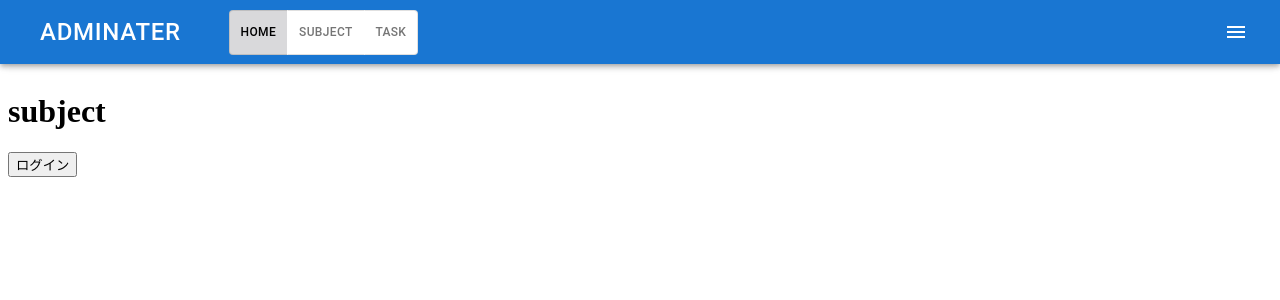
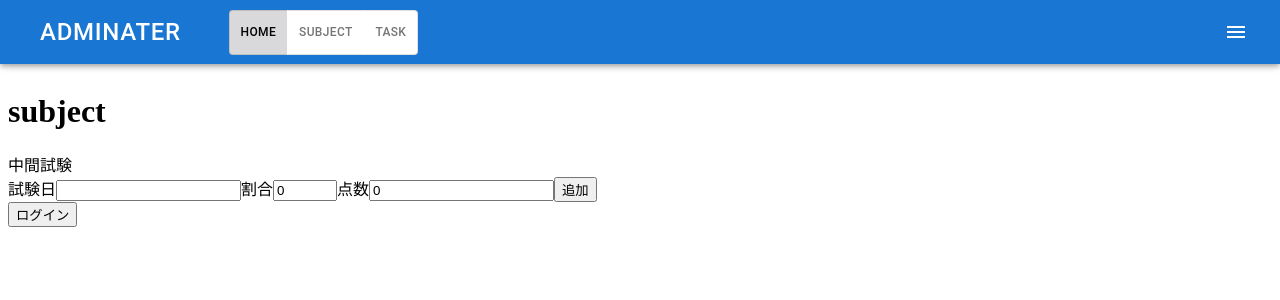
Before and after one commit to tsuki917/uni-life-admin, a React app: page /subjects in a window 1280 px wide. Shown: the top 300 px of the page. Built offline with nearby package versions, Linux system fonts and the light colour scheme; no server answers.

Commit message:
データの入力（お試し）

```diff
--- a/src/components/SubjectComponents/Subjects.jsx
+++ b/src/components/SubjectComponents/Subjects.jsx
@@ -1,4 +1,6 @@
 import React, { useState } from "react";
+import { auth, db } from "../../libs/fire";
+import { doc, setDoc } from "firebase/firestore";
 export default function Subjects() {
   /*
     type subjectData = {
@@ -8,9 +10,72 @@ export default function Subjects() {
     */
   const subjectsData = useState([]);
 
+  const [f_Xday, setF_Xday] = useState("");
+  const [f_rate, setF_rate] = useState("0");
+  const [f_score, setF_score] = useState("0");
+  const onAddEvent = async () => {
+    const event = {
+      finalExam: {
+        Xday: f_Xday,
+        rate: Number(f_rate),
+        score: Number(f_score),
+      },
+      // middleExam:
+      // reports:
+      // smallExam:
+    };
+    await setDoc(doc(db, auth.currentUser.email, "フーリエ変換"), event);
+  };
   return (
     <div>
       <h1>subject</h1>
+      <div>中間試験</div>
+
+      <label>
+        試験日
+        <input
+          //className=
+          type="text"
+          value={f_Xday}
+          name="inputTitle"
+          onChange={(e) => {
+            setF_Xday(e.target.value);
+          }}
+        />
+      </label>
+      <label>
+        割合
+        <input
+          //className=
+          type="number"
+          value={f_rate}
+          name="inputTitle"
+          min="0"
+          max="100"
+          onChange={(e) => {
+            setF_rate(e.target.value);
+          }}
+        />
+      </label>
+      <label>
+        点数
+        <input
+          //className=
+          type="number"
+          value={f_score}
+          name="inputTitle"
+          min="0"
+          onChange={(e) => {
+            setF_score(e.target.value);
+          }}
+        />
+      </label>
+      <input
+        //className=
+        type="button"
+        value="追加"
+        onClick={onAddEvent}
+      />
     </div>
   );
 }
--- a/src/libs/fire.js
+++ b/src/libs/fire.js
@@ -28,5 +28,5 @@ const firebaseConfig = {
 const app = initializeApp(firebaseConfig);
 
 // Initialize Firebase Authentication and get a reference to the service
-const auth = getAuth(app);
-const db = getFirestore(app);
+export const auth = getAuth(app);
+export const db = getFirestore(app);
```
